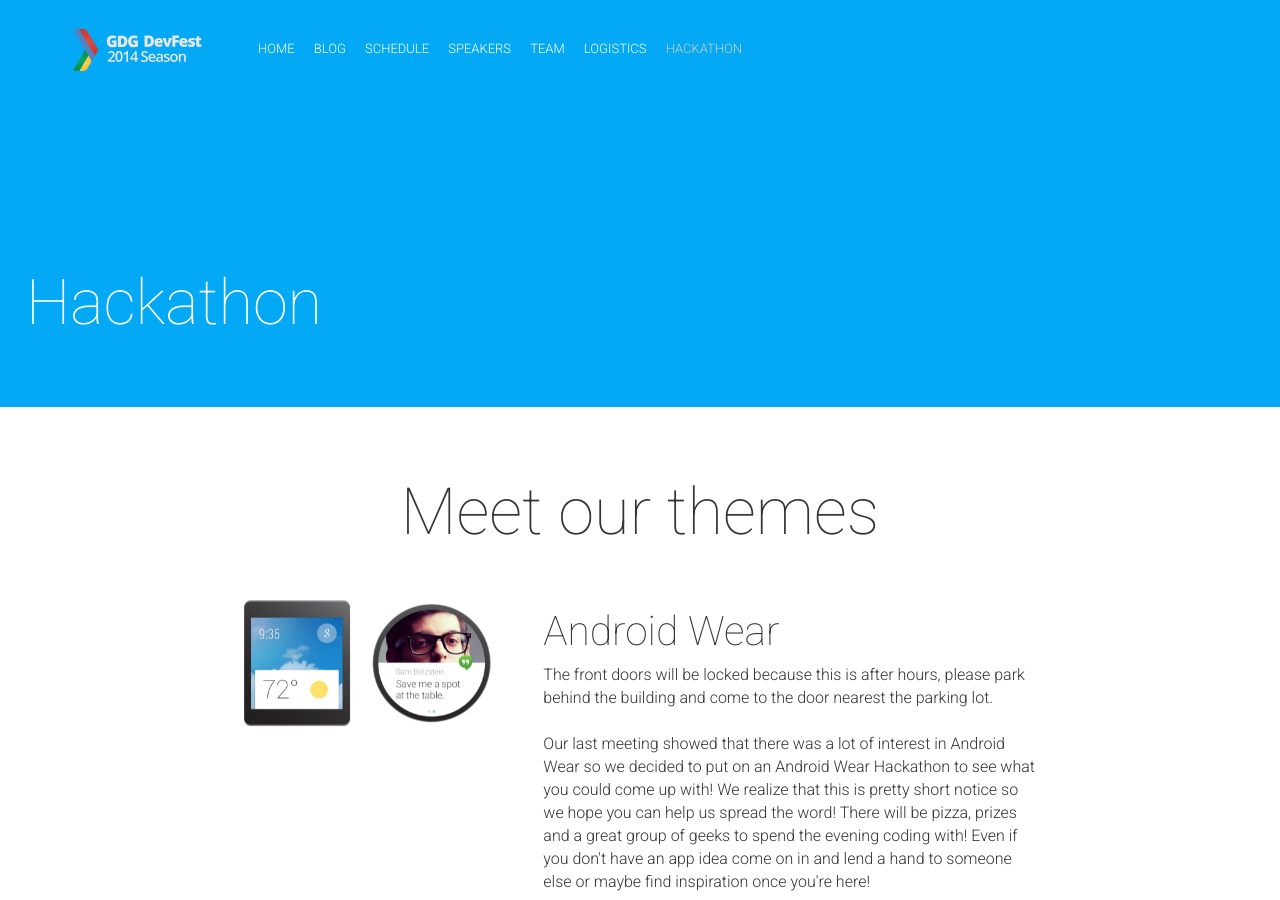
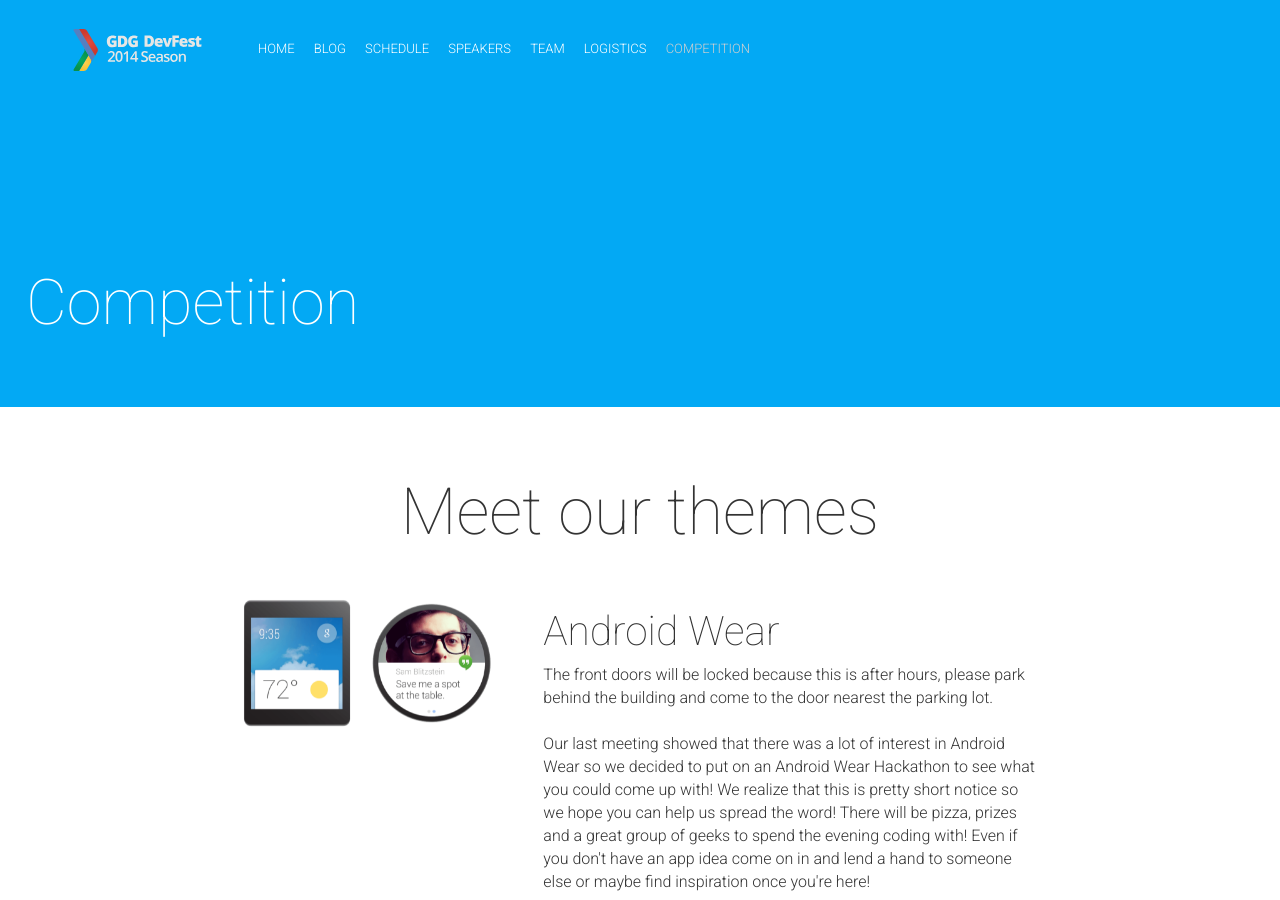
Before and after one commit to arnaud-m/acpss2017, a Jekyll site: the page built from competition.html, in a window 1280 px wide and 900 px high. Built offline with Jekyll 4.4.1, drawn with Linux system fonts in a browser that asks for light colours; nearby versions of some CDN libraries; comment, search, counter and statistics services are not loaded.

Commit message:
change hackathon to competition page

```diff
--- a/_config.yml
+++ b/_config.yml
@@ -48,7 +48,7 @@
  - {permalink: "/speakers/", text: "Speakers"}
  - {permalink: "/team/", text: "Team"}
  - {permalink: "/logistics/", text: "Logistics"}
- - {permalink: "/hackathon/", text: "Hackathon"}
+ - {permalink: "/competition/", text: "Competition"}
 bottomNavigationLinks:
  - {permalink: "/#tickets", text: "Buy tickets"}
 rightNavigationButtons:
@@ -66,9 +66,10 @@
 # About Block
 aboutTitle: "About the summer school"
 aboutBlock:
- - {title: "Conference", image: "conference.jpg", text: "The biggest Google related event in the country carefully crafted for you by GDG community! Awesome speakers and lots of fun!" }
- - {title: "Workshops", image: "workshop.jpg", text: "Full-day of workshops, hands-on experience, hacking and debugging. Come and tame your favourite technology!" }
- - {title: "Hackathon", image: "hackathon.jpg", text: "Full-day freestyle hackathon! Want some real team building on friday? Grab your team and join our hackathon!" }
+ - {title: "Conference", image: "conference.jpg", text: "The biggest CP & OR summer school in the country carefully crafted for you by ACP and GdR RO communities! Awesome speakers and lots of fun!" }
+ - {title: "Workshops", image: "workshop.jpg", text: "Days of workshops, hands-on experience, hacking and debugging. Come and tame your favourite constraint technology!" }
+ - {title: "Hackathon", image: "hackathon.jpg", text: "minicp competition! Want some real team building and problem solving? Grab your team and join our competition!" }
+ - {title: "Beautiful spots", image: "porquerolles.jpg", text: "Porquerolles is a small island in the Iles d'Hyères, Côte d'Azur, France. The south coast is lined with cliffs, and on the north coast are the port and the beaches. Much of the island is now part of the Port-Cros national park." }
 
 # Statistic Block
 statisticBlockImage: "statistic.jpg"
@@ -95,10 +96,10 @@
 eventAddressLocality: "Lviv"
 eventAddressLocalityRegion: "Lvivska"
 eventPostalCode: "79000"
-eventAddressCountry: "Ukraine"
-eventStartTime: "2014-10-25T10:00"
+eventAddressCountry: "France"
+eventStartTime: "2017-09-18T10:00"
 eventDoorTime: "09:00"
-eventEndTime: "2014-10-25T20:00"
+eventEndTime: "2017-09-22T20:00"
 eventPlaceCoordinates: "49.843237, 24.028751"
 mapCenterCoordinates: "49.842537, 24.025701"
 mapMobileCenterCoordinates: "49.841620, 24.029411"
@@ -109,7 +110,7 @@
 venueSmallImage1: "venue_1.jpg"
 venueSmallImage2: "venue_2.jpg"
 venueSmallImage3: "venue_3.jpg"
-venueTitle: "Kinopalace Cinema"
+venueTitle: "Igesa Center of Porquerolles"
 venueFeatures: ["3 huge cinema screens", "Doulby Digital Surround EX audio system", "Located directly in the city center"]
 
 # Tweets Feed Block
@@ -250,7 +251,7 @@
      - {link: "https://plus.google.com/b/102444623953913144164", text: "Hotel Adagio"}
 
 # Hackathon
-hackathonTitle: "Hackathon"
+hackathonTitle: "Competition"
 enableHackathon: true
 
 # Hackathon About Block
--- a/hackathon.html
+++ b/competition.html
@@ -1,7 +1,7 @@
 ---
 layout: default
-title: Hackathon
-permalink: /hackathon/
+title: Competition
+permalink: /competition/
 ---
 
  {% include top-section.html %}
```
Also changed, not shown: img/about-section/porquerolles.jpg (added).
